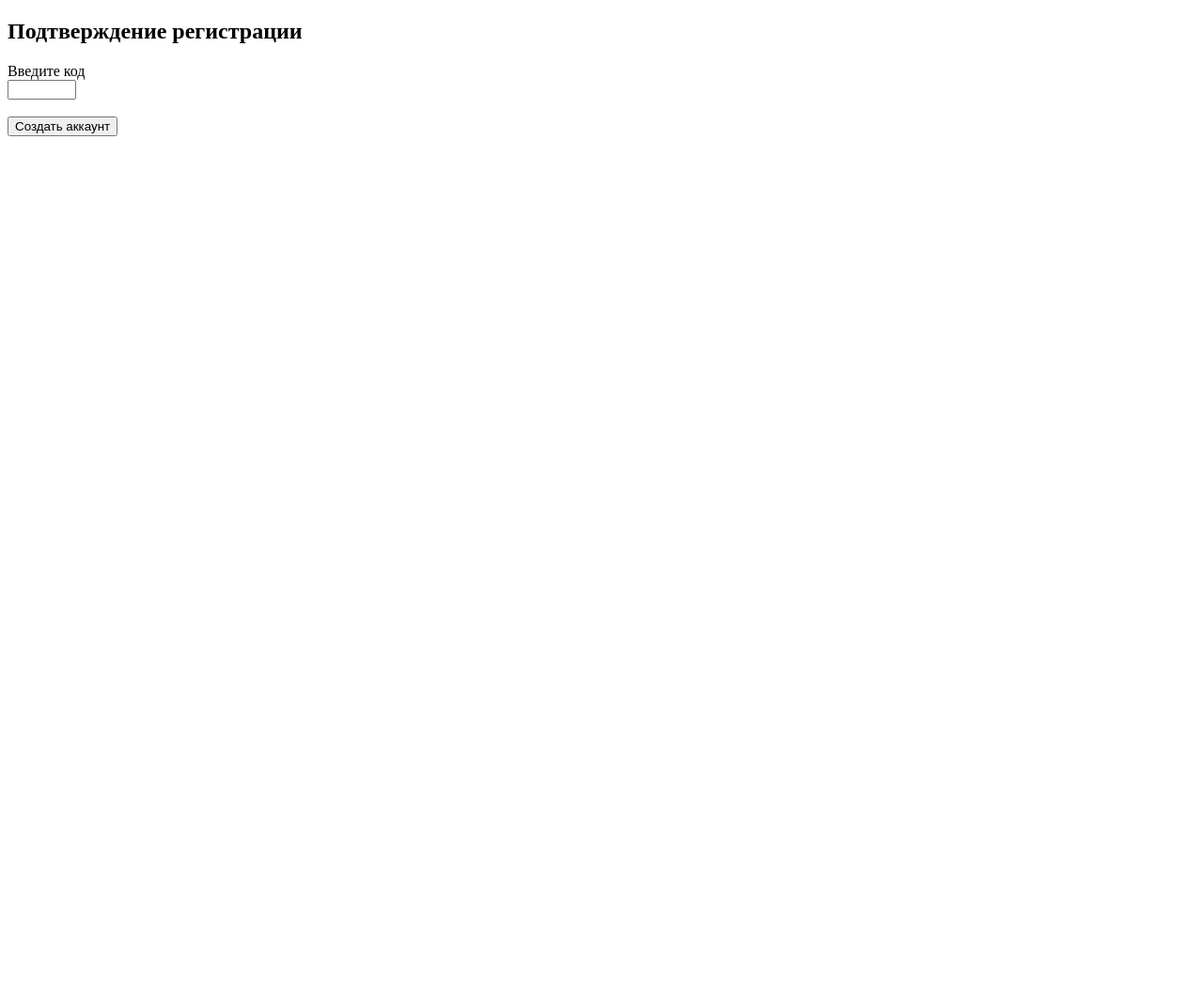
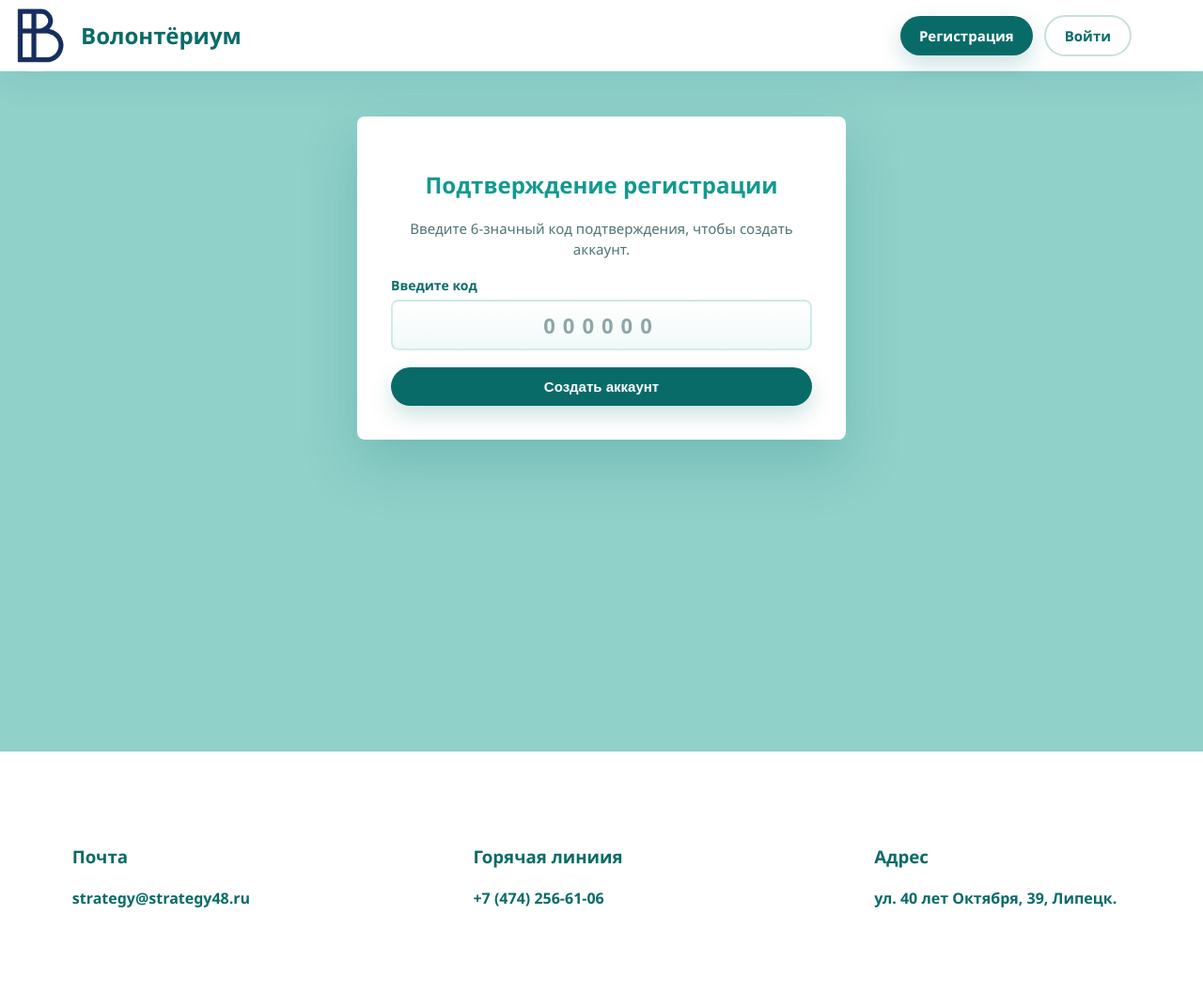
Before and after one commit to Tim-ai1/volunteers, a Flask app: page /verification in a window 1280 px wide. Shown: the whole page at 94% size. Before the commit the page ends 145 px from the top, so only its background shows below. Run offline with Flask 3, Linux system fonts and the light colour scheme; the visitor is signed in with stand-in values (Sample User, id 1).

Commit message:
added verefication

```diff
--- a/static/css/style.css
+++ b/static/css/style.css
@@ -504,6 +504,28 @@ main {
     height: 17px;
     accent-color: #096B68;
 }
+
+.verification-card {
+    text-align: center;
+}
+
+.verification-text {
+    margin: 0 0 18px;
+    color: rgba(8, 63, 61, 0.72);
+    font-size: 15px;
+    line-height: 1.45;
+}
+
+.verification-code-field {
+    text-align: left;
+}
+
+.verification-code-field input {
+    text-align: center;
+    font-size: 22px;
+    font-weight: 800;
+    letter-spacing: 8px;
+}
 .reg_label h2
 {
     color: #129990;
--- a/templates/verification.html
+++ b/templates/verification.html
@@ -1,23 +1,30 @@
-<!DOCTYPE html>
-<html lang="ru">
-<head>
-    <meta charset="UTF-8">
-    <title>Верификация</title>
-</head>
-<body>
-    <h2>Подтверждение регистрации</h2>
+{% extends "base.html" %}
 
-    {% if error %}
-        <div style="color: red; margin-bottom: 10px;">
-            {{ error }}
+{% block hero %}{% endblock %}
+
+{% block content %}
+<section class="auth-page">
+    <form class="auth-card verification-card" method="post">
+        {{ form.hidden_tag() }}
+
+        <div class="reg_label">
+            <h2>Подтверждение регистрации</h2>
         </div>
-    {% endif %}
 
-    <form method="POST">
-        {{ form.csrf_token }}
-        {{ form.code.label }}<br>
-        {{ form.code(size=6, maxlength=6) }}<br><br>
-        {{ form.submit() }}
+        <p class="verification-text">
+            Введите 6-значный код подтверждения, чтобы создать аккаунт.
+        </p>
+
+        {% if error %}
+            <p class="auth-error">{{ error }}</p>
+        {% endif %}
+
+        <label class="form-field verification-code-field" for="code">
+            <span>{{ form.code.label.text }}</span>
+            {{ form.code(id="code", placeholder="000000", maxlength="6", autocomplete="one-time-code") }}
+        </label>
+
+        {{ form.submit(class="auth_button") }}
     </form>
-</body>
-</html>
+</section>
+{% endblock %}
```
